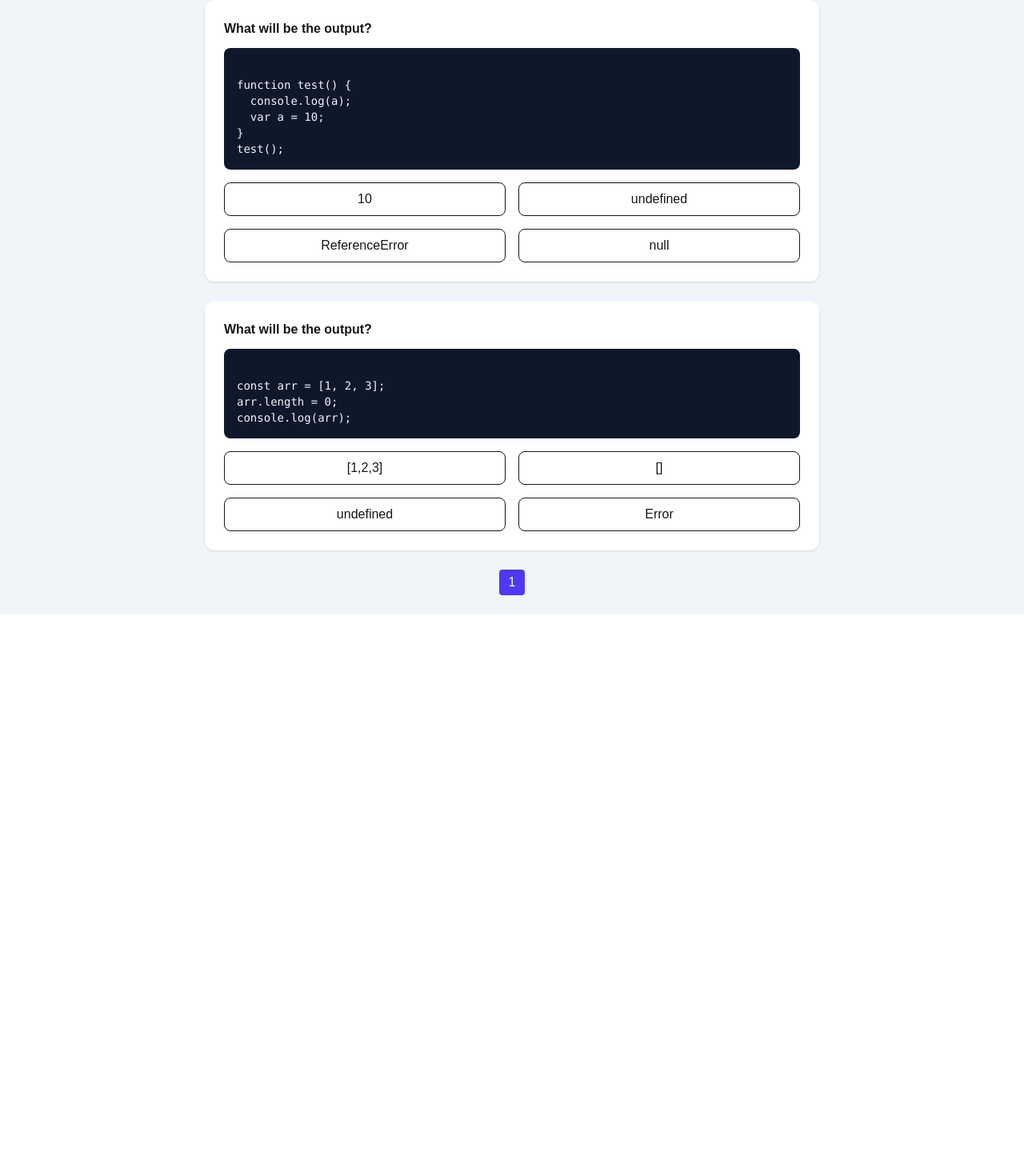
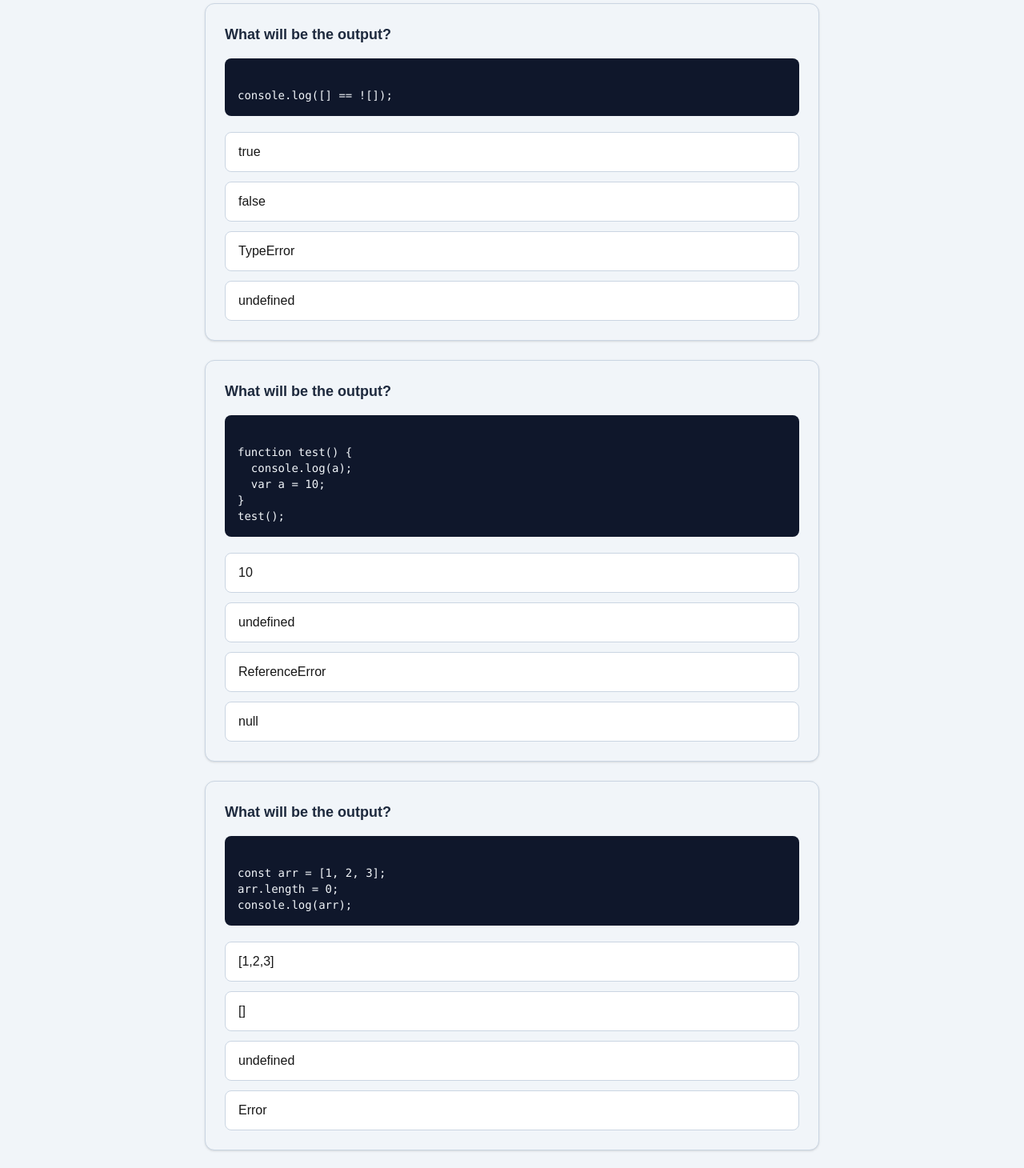
Before and after one commit to manishaverma15/js-coding-ques, a Next.js app: page /quiz in a window 1280 px wide. Shown: the part 932-2392 px from the top of the page at 80% size. Before the commit the page ends 1700 px from the top, so only its background shows below. Built offline with nearby package versions, Linux system fonts and the light colour scheme.

Commit message:
more questions added and some changes in question card

```diff
--- a/src/app/quiz/page.tsx
+++ b/src/app/quiz/page.tsx
@@ -5,28 +5,40 @@ import { questions } from "@/data/questions";
 import type { Question } from "@/types/question";
 import QuestionCard from "@/components/QuestionCard";
 import Pagination from "@/components/Pagination";
-import Toast from "@/components/Toast";
 
 const PER_PAGE = 5;
 
 const QuizPage = () => {
   const [page, setPage] = useState(1);
   const [answers, setAnswers] = useState<Record<number, string>>({});
-  const [toast, setToast] = useState<null | "correct" | "wrong">(null);
+  const [submitted, setSubmitted] = useState(false);
+  const [score, setScore] = useState(0);
 
   const totalPages = Math.ceil(questions.length / PER_PAGE);
-
   const start = (page - 1) * PER_PAGE;
-  const visibleQuestions = questions.slice(start, start + PER_PAGE) as Question[];
+  const visibleQuestions = questions.slice(
+    start,
+    start + PER_PAGE
+  ) as Question[];
 
   const handleAnswer = (id: number, value: string) => {
-    const question = questions.find((q) => q.id === id);
-    if (!question) return;
+    setAnswers((prev) => ({
+      ...prev,
+      [id]: value
+    }));
+  };
 
-    setAnswers((prev) => ({ ...prev, [id]: value }));
-    setToast(value === question.correctAnswer ? "correct" : "wrong");
+  const handleSubmit = () => {
+    let total = 0;
 
-    setTimeout(() => setToast(null), 1500);
+    questions.forEach((q) => {
+      if (answers[q.id] === q.correctAnswer) {
+        total++;
+      }
+    });
+
+    setScore(total);
+    setSubmitted(true);
   };
 
   return (
@@ -41,14 +53,23 @@ const QuizPage = () => {
           />
         ))}
 
-        <Pagination
-          current={page}
-          total={totalPages}
-          onChange={setPage}
-        />
+        <Pagination current={page} total={totalPages} onChange={setPage} />
+
+        {page === totalPages && !submitted && (
+          <button
+            onClick={handleSubmit}
+            className="mt-6 w-full bg-indigo-600 text-white py-3 rounded-lg hover:bg-indigo-700"
+          >
+            Submit Quiz
+          </button>
+        )}
+
+        {submitted && (
+          <div className="mt-6 text-center text-xl font-semibold text-green-700">
+            Your Score: {score} / {questions.length}
+          </div>
+        )}
       </div>
-
-      {toast && <Toast type={toast} />}
     </div>
   );
 };
--- /dev/null
+++ b/src/components/OptionButton.tsx
@@ -0,0 +1,48 @@
+type OptionButtonProps = {
+  option: string;
+  selectedOption: string | null;
+  correctAnswer: string;
+  onSelect: (option: string) => void;
+};
+
+export const OptionButton = ({
+  option,
+  selectedOption,
+  correctAnswer,
+  onSelect
+}: OptionButtonProps) => {
+  const isSelected = selectedOption === option;
+  const isCorrect = option === correctAnswer;
+  const isWrong = isSelected && option !== correctAnswer;
+
+  const baseStyle =
+    "w-full text-left px-4 py-3 rounded-lg border transition-colors duration-200";
+
+  const defaultStyle =
+    "bg-white border-slate-300 hover:bg-slate-100";
+
+  const correctStyle =
+    "bg-green-100 border-green-400 text-green-800";
+
+  const wrongStyle =
+    "bg-red-100 border-red-400 text-red-800";
+
+  let finalStyle = defaultStyle;
+
+  if (isSelected && isCorrect) {
+    finalStyle = correctStyle;
+  }
+
+  if (isWrong) {
+    finalStyle = wrongStyle;
+  }
+
+  return (
+    <button
+      className={`${baseStyle} ${finalStyle}`}
+      onClick={() => onSelect(option)}
+    >
+      {option}
+    </button>
+  );
+};
--- a/src/components/QuestionCard.tsx
+++ b/src/components/QuestionCard.tsx
@@ -1,25 +1,38 @@
+import { OptionButton } from "./OptionButton";
 import type { Question } from "@/types/question";
-import CodeBlock from "./CodeBlock";
-import Options from "./Options";
 
-interface Props {
-  readonly question: Question;
-  readonly selected?: string;
-  readonly onAnswer: (id: number, value: string) => void;
-}
+type QuestionCardProps = {
+  question: Question;
+  selected: string | undefined;
+  onAnswer: (id: number, value: string) => void;
+};
 
-const QuestionCard = ({ question, selected, onAnswer }: Props) => {
+const QuestionCard = ({
+  question,
+  selected,
+  onAnswer
+}: QuestionCardProps) => {
   return (
-    <div className="bg-white p-6 rounded-xl shadow mb-6">
-      <h2 className="font-semibold">{question.question}</h2>
+    <div className="mb-6 rounded-xl bg-slate-100 border border-slate-300 p-6 shadow-sm">
+      <h2 className="text-lg font-semibold mb-4 text-slate-800">
+        {question.question}
+      </h2>
 
-      <CodeBlock code={question.code} />
+      <pre className="bg-slate-900 text-slate-100 p-4 rounded-lg text-sm mb-5 overflow-x-auto">
+        <code>{question.code}</code>
+      </pre>
 
-      <Options
-        options={question.options}
-        selected={selected}
-        onSelect={(value) => onAnswer(question.id, value)}
-      />
+      <div className="space-y-3">
+        {question.options.map((option) => (
+          <OptionButton
+            key={option}
+            option={option}
+            selectedOption={selected ?? null}
+            correctAnswer={question.correctAnswer}
+            onSelect={(value) => onAnswer(question.id, value)}
+          />
+        ))}
+      </div>
     </div>
   );
 };
--- a/src/data/questions.ts
+++ b/src/data/questions.ts
@@ -57,6 +57,172 @@ console.log(arr);
     correctAnswer: "[]",
     explanation: "Setting array length to 0 clears the array."
   },
-
-  // 👉 Add more questions below (6,7,8...)
+  {
+    id: 6,
+    question: "What will be the output?",
+    code: `console.log(1 + "2" + "3");`,
+    options: ["6", "123", "15", "Error"],
+    correctAnswer: "123",
+    explanation: "String concatenation happens from left to right."
+  },
+  {
+    id: 7,
+    question: "What will be the output?",
+    code: `console.log(typeof typeof 1);`,
+    options: ["number", "string", "undefined", "object"],
+    correctAnswer: "string",
+    explanation: "typeof always returns a string."
+  },
+  {
+    id: 8,
+    question: "What will be the output?",
+    code: `let a = {};
+let b = a;
+b.name = "JS";
+console.log(a.name);`,
+    options: ["undefined", "JS", "Error", "null"],
+    correctAnswer: "JS",
+    explanation: "Objects are assigned by reference."
+  },
+  {
+    id: 9,
+    question: "What will be the output?",
+    code: `console.log([] + []);`,
+    options: ["[]", "''", "undefined", "Error"],
+    correctAnswer: "''",
+    explanation: "Empty arrays convert to empty strings."
+  },
+  {
+    id: 10,
+    question: "What will be the output?",
+    code: `console.log(0.1 + 0.2 === 0.3);`,
+    options: ["true", "false", "Error", "undefined"],
+    correctAnswer: "false",
+    explanation: "Floating point precision issue."
+  },
+  {
+    id: 11,
+    question: "What will be the output?",
+    code: `const fn = () => arguments;
+console.log(typeof fn());`,
+    options: ["object", "undefined", "Error", "function"],
+    correctAnswer: "undefined",
+    explanation: "Arrow functions don’t have arguments object."
+  },
+  {
+    id: 12,
+    question: "What will be the output?",
+    code: `console.log(+true);`,
+    options: ["true", "1", "NaN", "Error"],
+    correctAnswer: "1",
+    explanation: "Unary plus converts boolean to number."
+  },
+  {
+    id: 13,
+    question: "What will be the output?",
+    code: `console.log(null == undefined);`,
+    options: ["true", "false", "Error", "NaN"],
+    correctAnswer: "true",
+    explanation: "Loose equality treats null and undefined as equal."
+  },
+  {
+    id: 14,
+    question: "What will be the output?",
+    code: `console.log([1,2] == "1,2");`,
+    options: ["true", "false", "Error", "undefined"],
+    correctAnswer: "true",
+    explanation: "Array gets coerced to string."
+  },
+  {
+    id: 15,
+    question: "What will be the output?",
+    code: `let x = 5;
+(function () {
+  console.log(x);
+  let x = 10;
+})();`,
+    options: ["5", "10", "ReferenceError", "undefined"],
+    correctAnswer: "ReferenceError",
+    explanation: "Temporal Dead Zone with let."
+  },
+  {
+    id: 16,
+    question: "What will be the output?",
+    code: `console.log("5" - 3);`,
+    options: ["2", "53", "NaN", "Error"],
+    correctAnswer: "2",
+    explanation: "Minus operator forces numeric conversion."
+  },
+  {
+    id: 17,
+    question: "What will be the output?",
+    code: `console.log(false || "JS");`,
+    options: ["false", "JS", "true", "undefined"],
+    correctAnswer: "JS",
+    explanation: "OR returns first truthy value."
+  },
+  {
+    id: 18,
+    question: "What will be the output?",
+    code: `console.log([] == ![]);`,
+    options: ["true", "false", "Error", "undefined"],
+    correctAnswer: "true",
+    explanation: "Both sides coerce to 0."
+  },
+  {
+    id: 19,
+    question: "What will be the output?",
+    code: `console.log("10" * "2");`,
+    options: ["20", "102", "NaN", "Error"],
+    correctAnswer: "20",
+    explanation: "Multiplication forces numeric conversion."
+  },
+  {
+    id: 20,
+    question: "What will be the output?",
+    code: `console.log(typeof null);`,
+    options: ["null", "object", "undefined", "number"],
+    correctAnswer: "object",
+    explanation: "Historical JS bug."
+  },
+  {
+    id: 21,
+    question: "What will be the output?",
+    code: `console.log(!!"false");`,
+    options: ["false", "true", "Error", "undefined"],
+    correctAnswer: "true",
+    explanation: "Non-empty string is truthy."
+  },
+  {
+    id: 22,
+    question: "What will be the output?",
+    code: `console.log([] + {});`,
+    options: ["[object Object]", "{}", "Error", "undefined"],
+    correctAnswer: "[object Object]",
+    explanation: "Array becomes empty string, object becomes string."
+  },
+  {
+    id: 23,
+    question: "What will be the output?",
+    code: `console.log({} + []);`,
+    options: ["0", "[object Object]", "Error", "undefined"],
+    correctAnswer: "0",
+    explanation: "{} treated as block, +[] is 0."
+  },
+  {
+    id: 24,
+    question: "What will be the output?",
+    code: `console.log(typeof NaN);`,
+    options: ["number", "NaN", "undefined", "object"],
+    correctAnswer: "number",
+    explanation: "NaN is a number type."
+  },
+  {
+    id: 25,
+    question: "What will be the output?",
+    code: `console.log("JS" && 0 && "React");`,
+    options: ["JS", "0", "React", "false"],
+    correctAnswer: "0",
+    explanation: "AND returns first falsy value."
+  }
 ];
```
